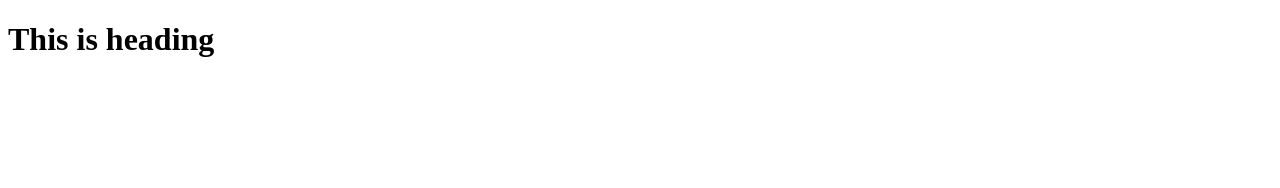
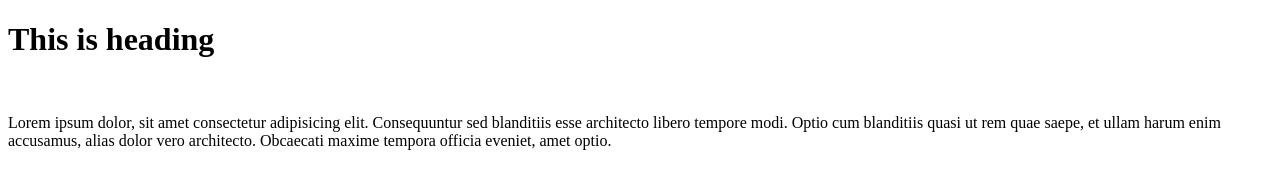
Before and after one commit to Hemraj-U/demo, a plain HTML site: page index.html in a window 1280 px wide. Drawn offline with Linux system fonts and the light colour scheme.

Commit message:
this is the second commit

```diff
--- a/index.html
+++ b/index.html
@@ -9,5 +9,6 @@
 <body>
     <h1>This is heading</h1>
     <img src="" alt="">
+    <p>Lorem ipsum dolor, sit amet consectetur adipisicing elit. Consequuntur sed blanditiis esse architecto libero tempore modi. Optio cum blanditiis quasi ut rem quae saepe, et ullam harum enim accusamus, alias dolor vero architecto. Obcaecati maxime tempora officia eveniet, amet optio.</p>
 </body>
 </html>
```
